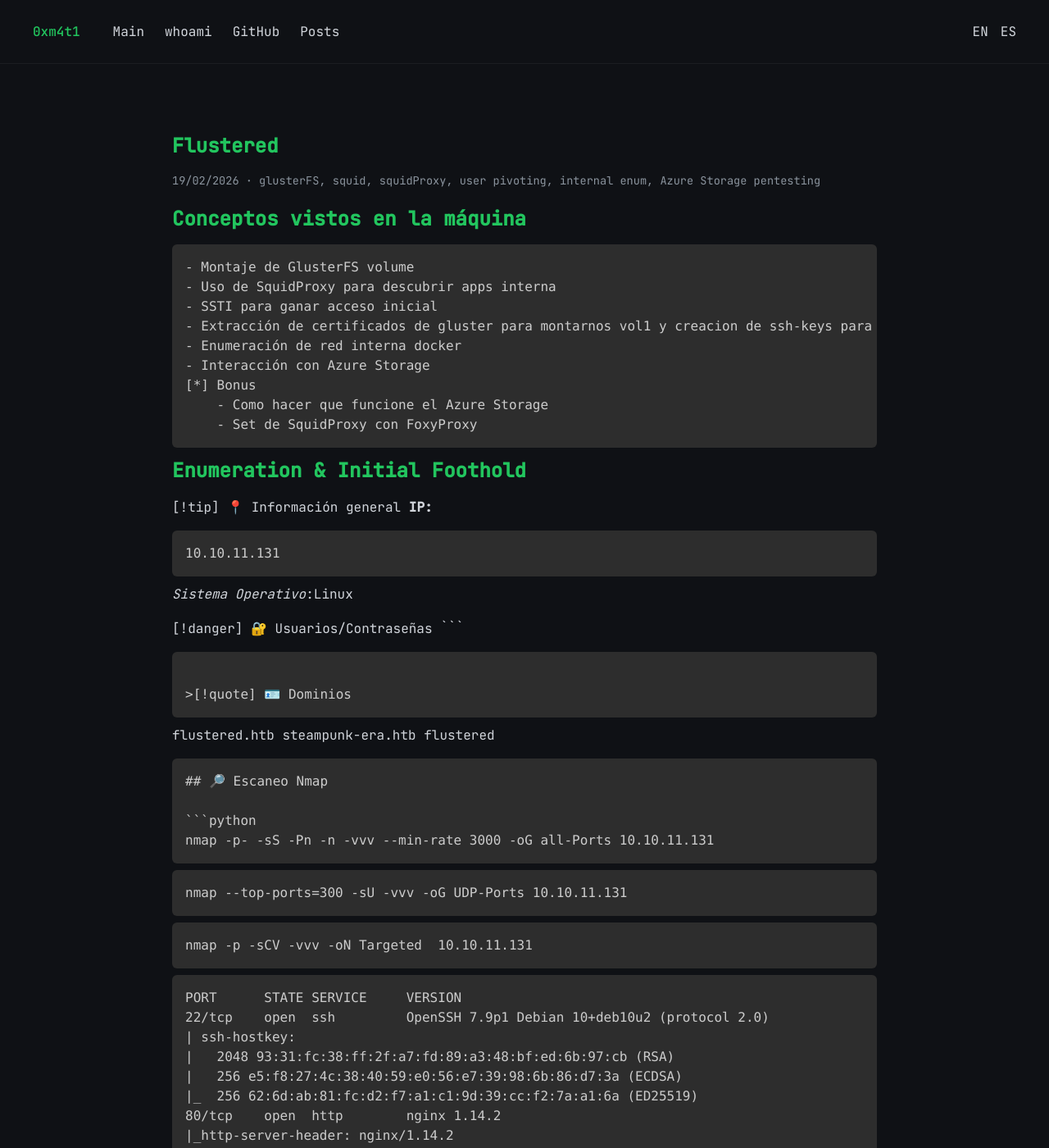
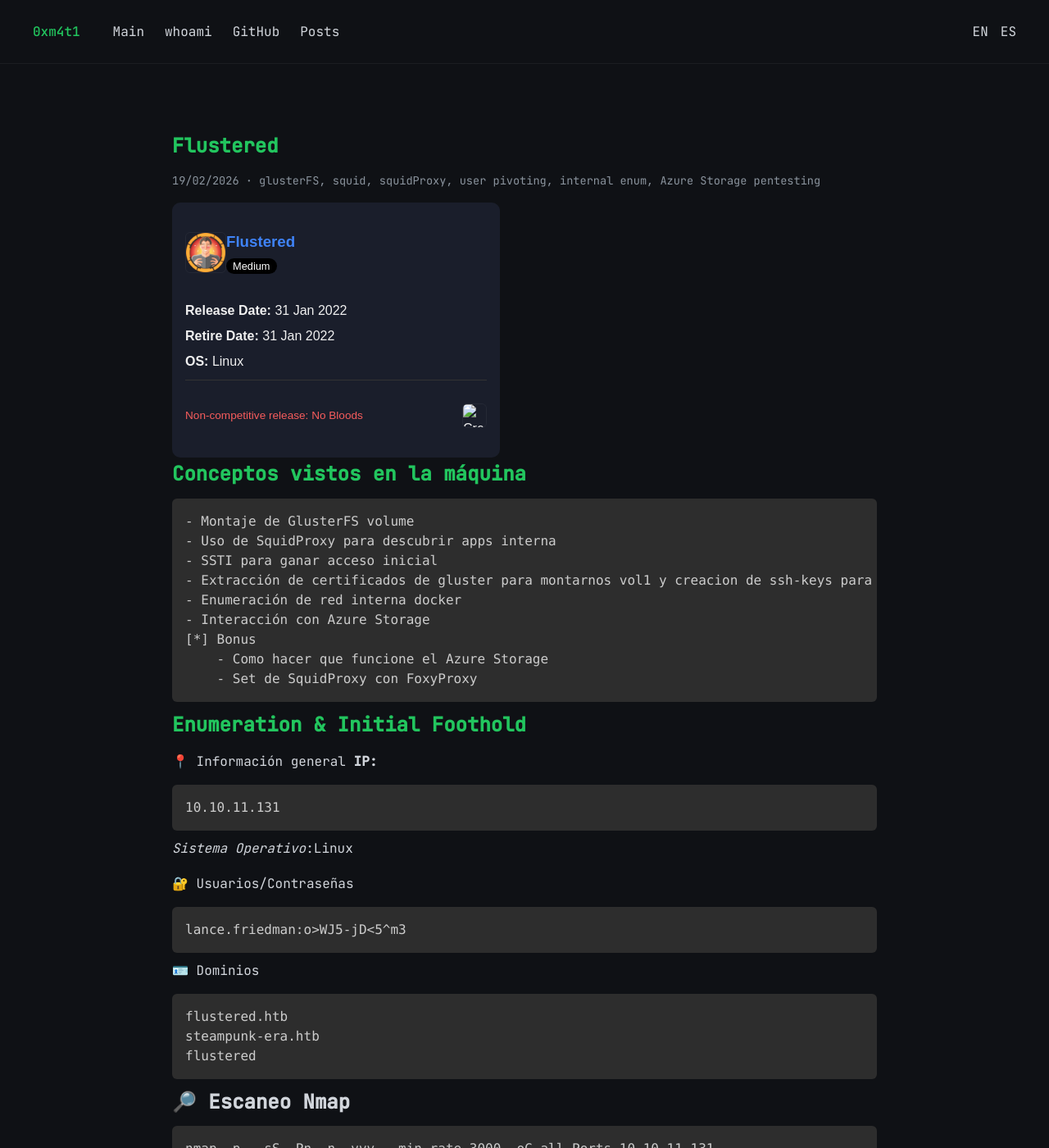
Before and after one commit to jdejavi/jdejavi.github.io, a Jekyll site: the page built from _posts/2026-02-19-Flustered.md, in a window 1280 px wide and 1400 px high. Shown: the whole window at 82% size. Built offline with Jekyll 4.4.1, drawn with Linux system fonts in a browser that asks for light colours; some of the changed text lies outside the part shown.

Commit message:
Update 2026-02-19-Flustered.md

````diff
--- a/_posts/2026-02-19-Flustered.md
+++ b/_posts/2026-02-19-Flustered.md
@@ -6,7 +6,15 @@
 tags: [glusterFS, squid, squidProxy, user pivoting, internal enum, Azure Storage pentesting]
 lang: es
 ---
-
+{% include writeup_card.html
+   title="Flustered"
+   difficulty="Medium"
+   release_date="31 Jan 2022"
+   retire_date="31 Jan 2022"
+   os="Linux"
+   note="Non-competitive release: No Bloods"
+   avatar="/assets/images/flustered/box-flustered.png"
+%}
 
 # Conceptos vistos en la máquina
 ```
@@ -23,19 +31,19 @@
 
 # Enumeration & Initial Foothold
 
->[!tip] 📍 Información general
+>📍 Información general
 >**IP:**
 >```
 >10.10.11.131
 >```
 >*Sistema Operativo*:Linux
 
->[!danger] 🔐 Usuarios/Contraseñas
+>🔐 Usuarios/Contraseñas
+```
+lance.friedman:o>WJ5-jD<5^m3
 ```
 
-```
-
->[!quote] 🪪 Dominios
+>🪪 Dominios
 ```
 flustered.htb
 steampunk-era.htb
````
